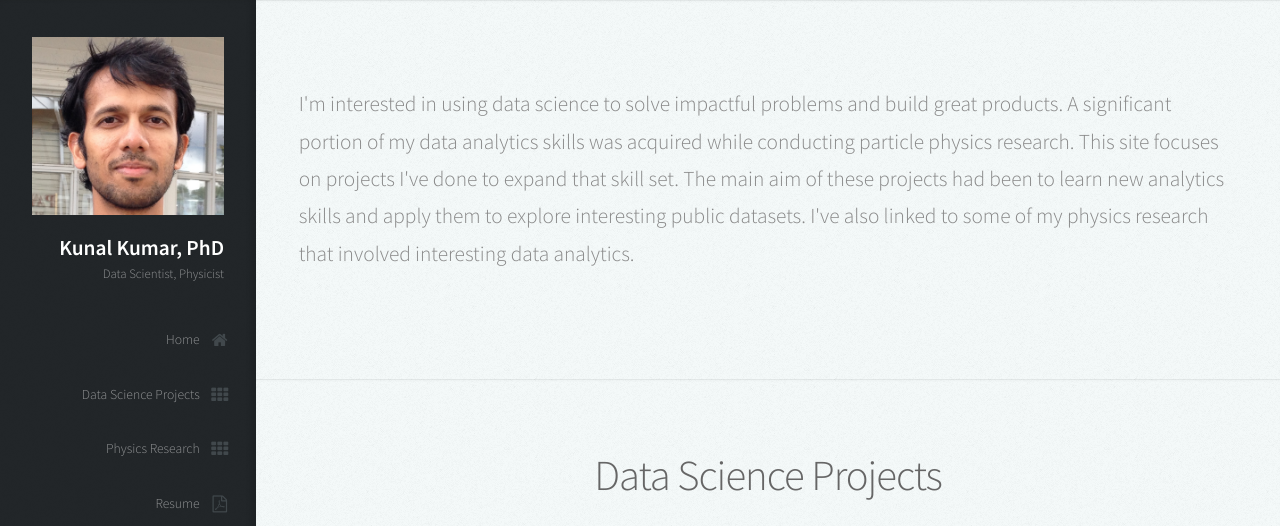
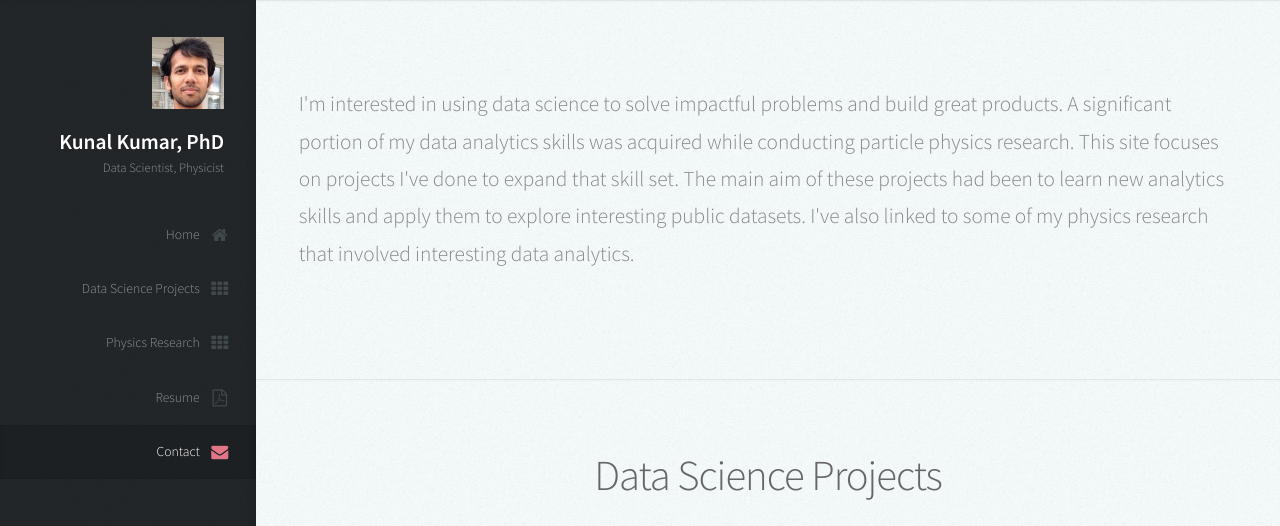
Before and after one commit to kkumar84/kkumar84.github.io, a plain HTML site: page index.html in a window 1280 px wide. Shown: the top 526 px of the page. Drawn offline with Linux system fonts and the light colour scheme.

Commit message:
changed pic

```diff
--- a/index.html
+++ b/index.html
@@ -23,7 +23,7 @@
 
 					<!-- Logo -->
 						<div id="logo">
-							<span class = "image"><img src="images/avcrop.jpg" alt="" /></span>
+							<span class = "image"><img src="images/avcropsq_72.jpg" alt="" /></span>
 							<h1 id="title">Kunal Kumar, PhD</h1>
 							<p> Data Scientist, Physicist </p>
 						</div>
```
